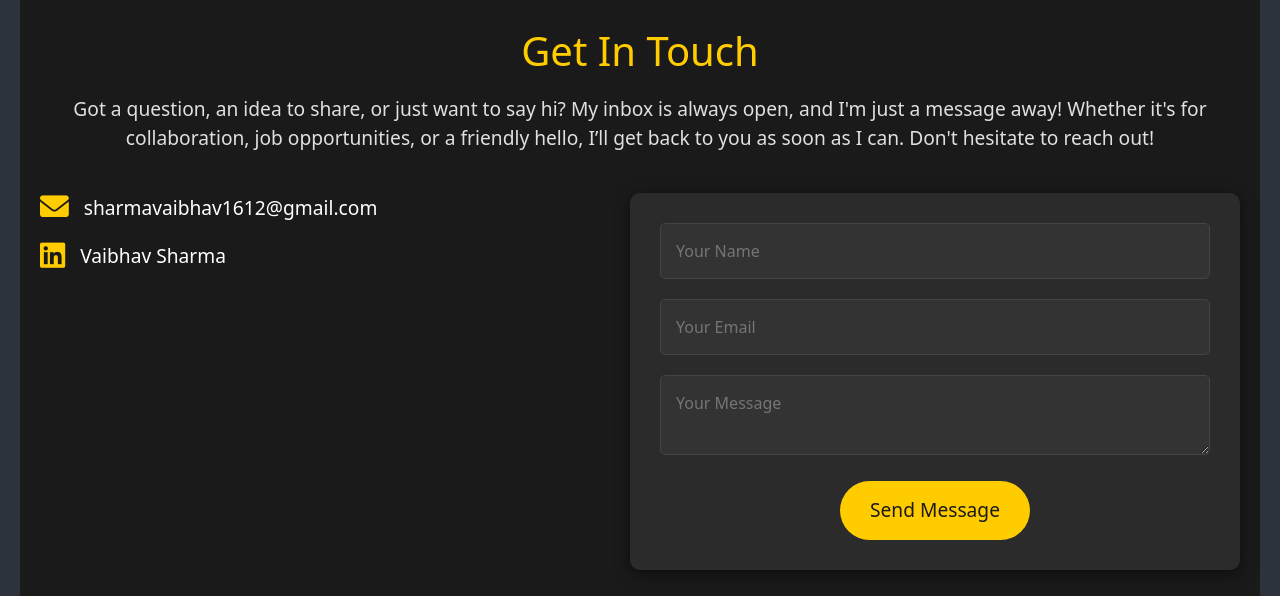
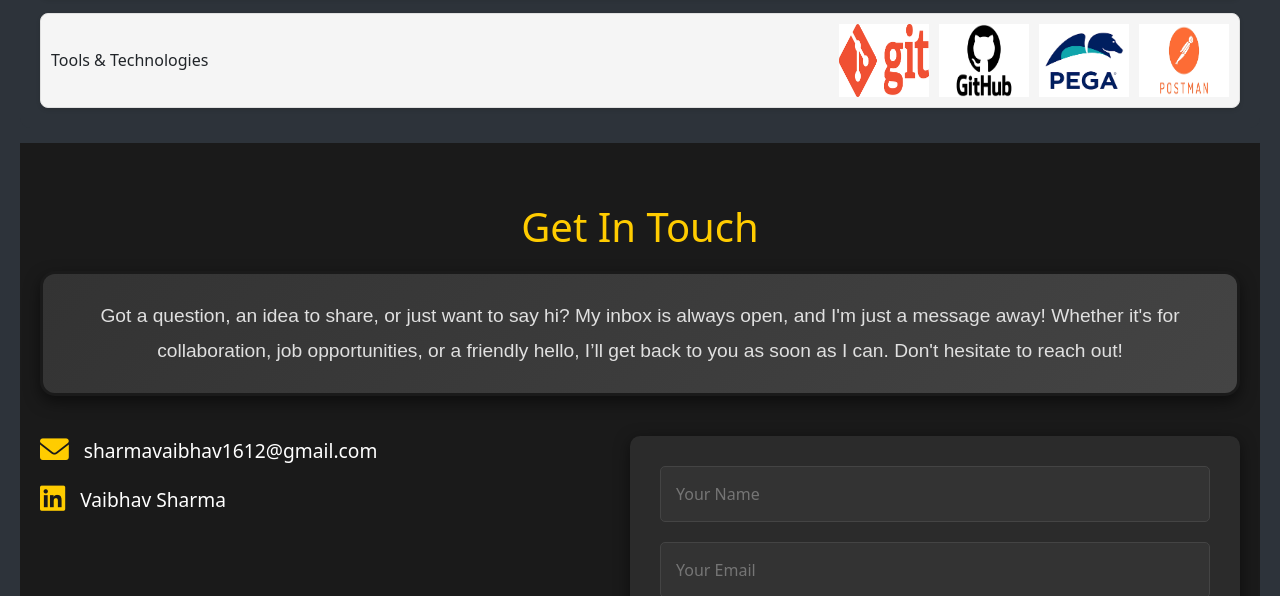
Before and after one commit to vaisharma16/Portfolio, a plain HTML site: page index.html in a window 1280 px wide. Shown: the part 4897-5493 px from the top of the page. Drawn offline with nearby package versions, Linux system fonts and the light colour scheme.

Commit message:
added projects/contact.css and logos

```diff
--- a/CSS/contact.css
+++ b/CSS/contact.css
@@ -184,3 +184,41 @@
 }
 
 /* Other styles remain the same... */
+.creative-text {
+    font-size: 1.5em; /* Increase font size */
+    color: #ffcc00; /* Highlight text color */
+    background: linear-gradient(135deg, #333, #444); /* Gradient background */
+    padding: 25px; /* Increase padding for more spacing */
+    border-radius: 15px; /* Smooth rounded edges */
+    box-shadow: 0 6px 15px rgba(0, 0, 0, 0.5); /* Stronger shadow for depth */
+    text-align: center; /* Center the text */
+    font-family: 'Poppins', sans-serif; /* Custom modern font */
+    line-height: 1.8; /* Improve readability */
+    border: 3px solid transparent; /* Add a border */
+    background-clip: padding-box; /* Ensure background inside border */
+    transition: all 0.4s ease; /* Smoother transition for hover effect */
+    position: relative; /* For the animated border effect */
+}
+
+.creative-text:before {
+    content: "";
+    position: absolute;
+    top: -5px;
+    left: -5px;
+    right: -5px;
+    bottom: -5px;
+    border: 2px solid #ffcc00; /* Matching animated border */
+    border-radius: 20px;
+    opacity: 0;
+    transition: opacity 0.3s ease-in-out;
+}
+
+.creative-text:hover:before {
+    opacity: 1;
+}
+
+.creative-text:hover {
+    color: #fff; /* Change text color on hover */
+    background: linear-gradient(135deg, #555, #666); /* Darken background on hover */
+    box-shadow: 0 8px 20px rgba(0, 0, 0, 0.6); /* Deeper shadow effect */
+}
```
Also changed, not shown: assets/img/ats.jpg (added), assets/img/bigmart.png (added), assets/img/churn.png (added), assets/img/postman2.png (added), assets/img/tsflow2.png (added).
